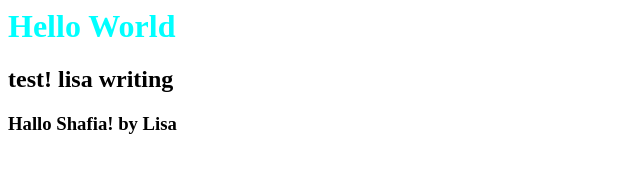
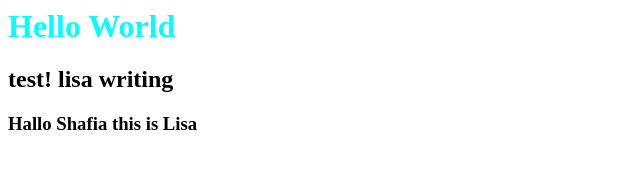
Before and after one commit to Shafiaks/shafia-project, a plain HTML site: page index.html in a window 1280 px wide. Shown: the full height of the page, 0-640 px from the left. Drawn offline with Linux system fonts and the light colour scheme.

Commit message:
adding greeting test 2

```diff
--- a/index.html
+++ b/index.html
@@ -6,6 +6,6 @@
    <body>
      <h1 class="main"> Hello World</h3>
       <h2>test! lisa writing</h2>
-    <h3>Hallo Shafia! by Lisa</h3>
+    <h3>Hallo Shafia this is Lisa</h3>
    </body>
 </html>
```
